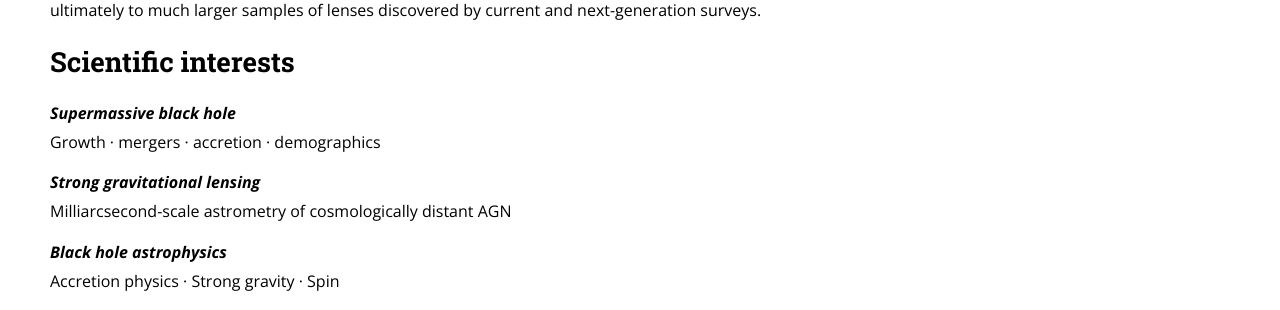
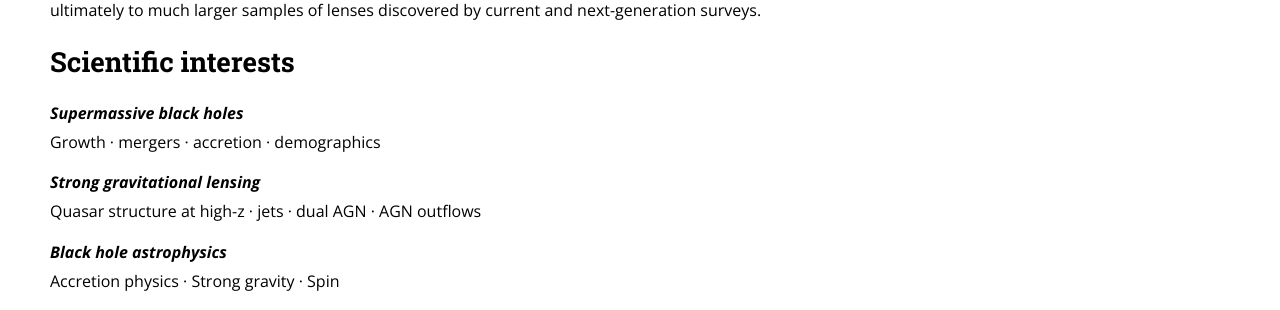
Before and after one commit to jsiskreynes-astro/jsiskreynes-astro.github.io, a Jekyll site: the page built from index.md, in a window 1280 px wide and 900 px high, scrolled down 707 px. Shown: the part 158-468 px from the top of the window. Built offline with Jekyll 4.4.1, drawn with Linux system fonts in a browser that asks for light colours; nearby versions of some CDN libraries.

Commit message:
Update index.md

```diff
--- a/index.md
+++ b/index.md
@@ -22,11 +22,11 @@ Using archival **X-ray, optical, and radio observations of quadruply lensed quas
 
 ## Scientific interests
 
-***Supermassive black hole***<br>
+***Supermassive black holes***<br>
 Growth · mergers · accretion · demographics <br>
 
 ***Strong gravitational lensing***<br>
-Milliarcsecond-scale astrometry of cosmologically distant AGN <br>
+Quasar structure at high-z · jets · dual AGN · AGN outflows <br>
 
 ***Black hole astrophysics***<br>
 Accretion physics · Strong gravity · Spin <br>
```
